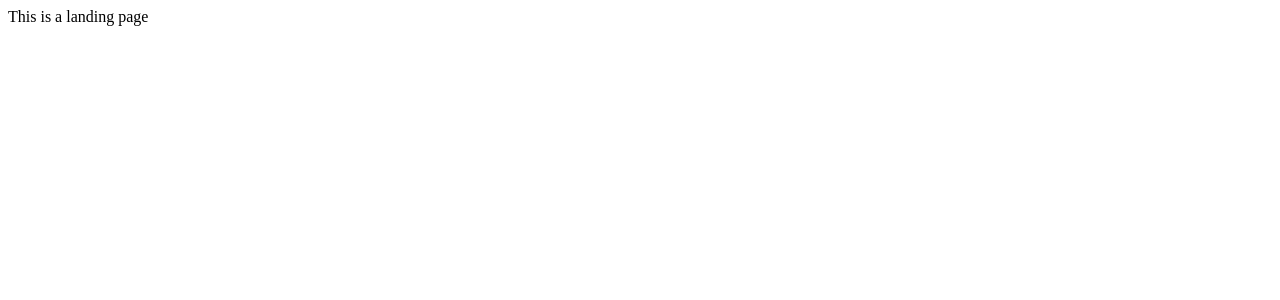
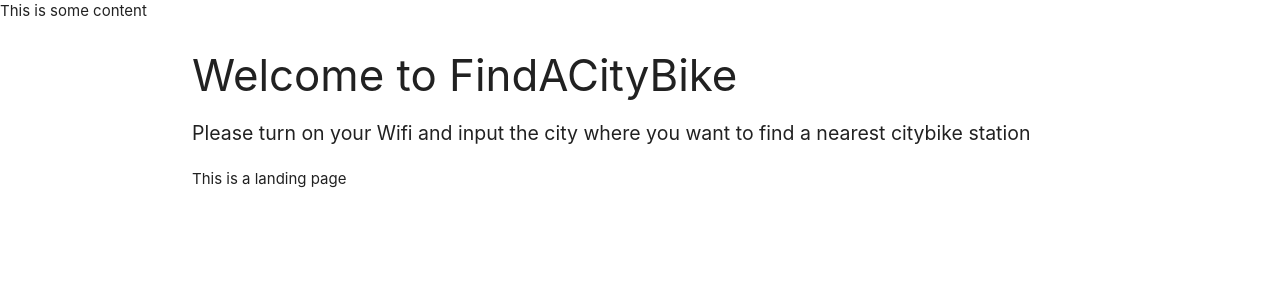
Before and after one commit to JustCodeandChill/cityBike, a React (Create React App) app in the folder citybike/: page / in a window 1280 px wide. Shown: the top 300 px of the page. Built offline with nearby package versions, Linux system fonts and the light colour scheme.

Commit message:
Install Materialzie-css and create styles folder with LandingPage.css

```diff
--- a/citybike/package.json
+++ b/citybike/package.json
@@ -7,6 +7,7 @@
     "@testing-library/react": "^9.5.0",
     "@testing-library/user-event": "^7.2.1",
     "axios": "^0.19.2",
+    "materialize-css": "^1.0.0-rc.2",
     "react": "^16.13.1",
     "react-dom": "^16.13.1",
     "react-router-dom": "^5.2.0",
--- a/citybike/src/components/App.js
+++ b/citybike/src/components/App.js
@@ -1,11 +1,13 @@
 import React from 'react';
 import {BrowserRouter, Route} from 'react-router-dom';
 import LandingPage from '../pages/LandingPage';
+import '../../node_modules/materialize-css/dist/css/materialize.min.css';
 
 class App extends React.Component {
     render() {
         return (
             <div>
+                This is some content
                 <BrowserRouter>
                     <Route path="/" component={LandingPage} />
                 </BrowserRouter>
--- a/citybike/src/pages/LandingPage.js
+++ b/citybike/src/pages/LandingPage.js
@@ -1,8 +1,17 @@
 import React from "react";
-
+import '../styles/LandingPage.css'
 class LandingPage extends React.Component {
   render() {
-    return <div>This is a landing page</div>;
+    return (
+      <div className="container">
+        <h3>Welcome to FindACityBike</h3>
+        <p className="inform-paragraph">
+          Please turn on your Wifi and input the city where you want to find a
+          nearest citybike station
+        </p>
+        This is a landing page
+      </div>
+    );
   }
 }
 
--- /dev/null
+++ b/citybike/src/styles/LandingPage.css
@@ -0,0 +1,3 @@
+.inform-paragraph {
+    font-size: 1.3rem;
+}
```
Also changed, not shown: 1 other file (tests, documents, lock files or other folders).
